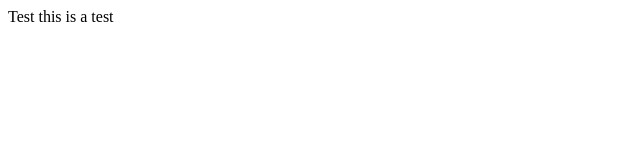
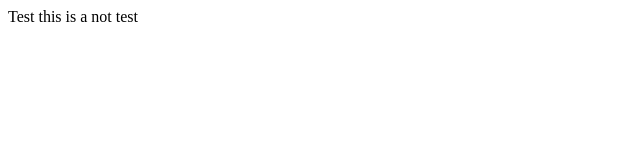
Before and after one commit to mohamedomar13/mohamedomar.github.io, a plain HTML site: page index.html in a window 1280 px wide. Shown: the full height of the page, 0-640 px from the left. Drawn offline with Linux system fonts and the light colour scheme.

Commit message:
first commit ever

```diff
--- a/index.html
+++ b/index.html
@@ -3,5 +3,5 @@
 <head> Test
 </head>
 <title> Mohamed Omar </title>
-<body> this is a test </body
+<body> this is a not test </body>
 </html>
```
